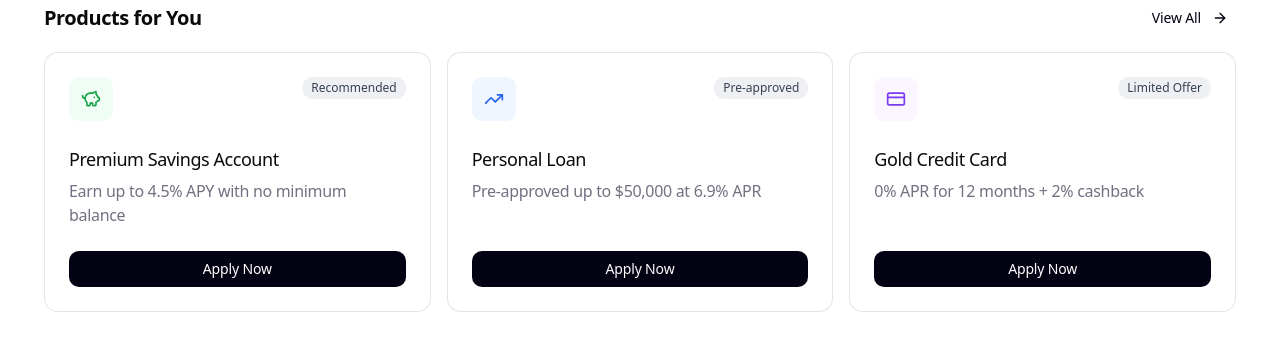
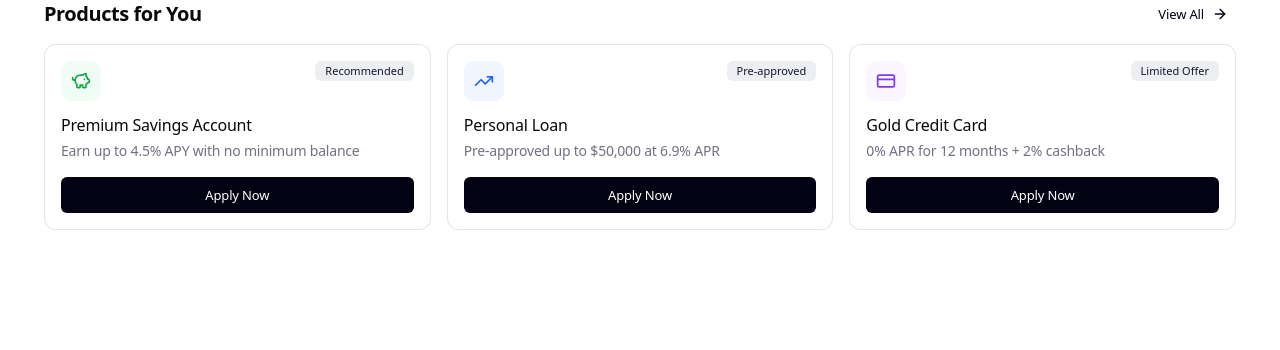
Before and after one commit to Pardhu-Guttula/BankingApplication, a React (Vite) app in the folder frontend/: page / in a window 1280 px wide. Shown: the top 350 px of the page. Built offline with nearby package versions, Linux system fonts and the light colour scheme.

Commit message:
feat: update generated React code from Figma conversion
Auto-generated by ADAM Figma2Code pipeline.
Files: 8 components + scaffold

```diff
--- a/frontend/src/components/ProductsForYou.jsx
+++ b/frontend/src/components/ProductsForYou.jsx
@@ -1,91 +1,103 @@
 import React from "react";
+import { CreditCard, PiggyBank, TrendingUp } from "lucide-react";
 import { useIntl } from "react-intl";
-import { CreditCard, PiggyBank, TrendingUp } from "lucide-react";
 import SectionHeader from "./layout/SectionHeader";
-import ProductCard from "./ui/ProductCard";
+import ProductCardsGrid from "./ui/ProductCardsGrid";
 
-const imgIcon = "https://www.figma.com/api/mcp/asset/f9132af7-93cf-4ada-880c-ac114ff9d89a";
-const imgVector = "https://www.figma.com/api/mcp/asset/ebc808cb-f10b-46ef-8fd6-b960fb0a4bdd";
-const imgVector1 = "https://www.figma.com/api/mcp/asset/e258c38e-2f44-49f0-ae2b-648aa0ed4e5e";
-const imgVector2 = "https://www.figma.com/api/mcp/asset/8dc30c87-5c66-4fc7-9574-be3036977f47";
-const imgVector3 = "https://www.figma.com/api/mcp/asset/7b0d491a-997c-4ada-880c-ac114ff9d89a";
-const imgVector4 = "https://www.figma.com/api/mcp/asset/be4bfb3d-e806-49b0-9bdd-cf8a7381218b";
-const imgVector5 = "https://www.figma.com/api/mcp/asset/f59bafbd-117e-4135-b687-3b75e2deac1e";
-const imgVector6 = "https://www.figma.com/api/mcp/asset/457e0f04-4d87-44c5-858a-2b1bf7c9e275";
+const imgIcon =
+  "https://www.figma.com/api/mcp/asset/bffbf5dd-411e-4a74-b982-ba209d6aab34";
+const imgVector =
+  "https://www.figma.com/api/mcp/asset/cad4723f-bd80-4d78-ab5c-afe437975a47";
+const imgVector1 =
+  "https://www.figma.com/api/mcp/asset/299eec6f-044a-4ce5-b46f-8bb1fe607c3c";
+const imgVector2 =
+  "https://www.figma.com/api/mcp/asset/ab6f769a-6084-4cc5-9a5e-810a5298657d";
+const imgVector3 =
+  "https://www.figma.com/api/mcp/asset/ab6f769a-6084-4cc5-9a5e-810a5298657d";
+const imgVector4 =
+  "https://www.figma.com/api/mcp/asset/f2f8c4ff-1f92-47fc-9d49-749dce9644e5";
+const imgVector5 =
+  "https://www.figma.com/api/mcp/asset/ea0a3d9e-400f-4689-a0e1-75aa974bd218";
+const imgVector6 =
+  "https://www.figma.com/api/mcp/asset/a0432b05-c92f-4469-ba09-3011398aaa63";
 
-export default function ProductsForYou() {
+export default function ProductsForYou({
+  title,
+  products,
+  onViewAll = () => {},
+}) {
   const intl = useIntl();
 
-  const title = intl.formatMessage({ id: "productsForYou.title" });
-  const actionLabel = intl.formatMessage({ id: "productsForYou.viewAll" });
+  const resolvedTitle =
+    title ?? intl.formatMessage({ id: "productsForYou.title" });
 
-  const products = [
+  const resolvedProducts =
+    products ??
+    [
       {
-      id: "savings",
+        id: "premium-savings",
         icon: PiggyBank,
-      iconBgClass: "bg-[#F0FDF4]",
-      iconColorClass: "text-[#16A34A]",
+        iconTileBg: "#F0FDF4",
+        iconColor: "#16A34A",
         badge: intl.formatMessage({ id: "productsForYou.badgeRecommended" }),
-      title: intl.formatMessage({ id: "productsForYou.productSavingsTitle" }),
-      description: intl.formatMessage({ id: "productsForYou.productSavingsDescription" }),
+        title: intl.formatMessage({ id: "productsForYou.premiumSavingsTitle" }),
+        description: intl.formatMessage({
+          id: "productsForYou.premiumSavingsDescription",
+        }),
         ctaLabel: intl.formatMessage({ id: "common.applyNow" }),
+        onCta: () => {},
       },
       {
-      id: "loan",
+        id: "personal-loan",
         icon: TrendingUp,
-      iconBgClass: "bg-[#EFF6FF]",
-      iconColorClass: "text-[#2563EB]",
+        iconTileBg: "#EFF6FF",
+        iconColor: "#2563EB",
         badge: intl.formatMessage({ id: "productsForYou.badgePreApproved" }),
-      title: intl.formatMessage({ id: "productsForYou.productLoanTitle" }),
-      description: intl.formatMessage({ id: "productsForYou.productLoanDescription" }),
+        title: intl.formatMessage({ id: "productsForYou.personalLoanTitle" }),
+        description: intl.formatMessage({
+          id: "productsForYou.personalLoanDescription",
+        }),
         ctaLabel: intl.formatMessage({ id: "common.applyNow" }),
+        onCta: () => {},
       },
       {
-      id: "card",
+        id: "gold-card",
         icon: CreditCard,
-      iconBgClass: "bg-[#FAF5FF]",
-      iconColorClass: "text-[#7C3AED]",
+        iconTileBg: "#FAF5FF",
+        iconColor: "#7C3AED",
         badge: intl.formatMessage({ id: "productsForYou.badgeLimitedOffer" }),
-      title: intl.formatMessage({ id: "productsForYou.productCardTitle" }),
-      description: intl.formatMessage({ id: "productsForYou.productCardDescription" }),
+        title: intl.formatMessage({ id: "productsForYou.goldCardTitle" }),
+        description: intl.formatMessage({
+          id: "productsForYou.goldCardDescription",
+        }),
         ctaLabel: intl.formatMessage({ id: "common.applyNow" }),
+        onCta: () => {},
       },
     ];
 
-  const onViewAll = () => {};
-  const onProductCta = () => {};
-
   return (
     <section className="w-full">
-      <div className="mx-auto flex w-full max-w-[1192px] flex-col gap-4">
-        <SectionHeader title={title} actionLabel={actionLabel} onAction={onViewAll} />
-
-        <div className="grid grid-cols-1 gap-4 md:grid-cols-2 lg:grid-cols-3">
-          {products.map((p) => (
-            <ProductCard
-              key={p.id}
-              icon={p.icon}
-              iconBgClass={p.iconBgClass}
-              iconColorClass={p.iconColorClass}
-              badge={p.badge}
-              title={p.title}
-              description={p.description}
-              ctaLabel={p.ctaLabel}
-              onCta={() => onProductCta(p.id)}
+      <div className="mx-auto w-full max-w-[1192px] px-0 py-0">
+        <div className="flex w-full flex-col gap-4">
+          <SectionHeader
+            title={resolvedTitle}
+            actionLabel={intl.formatMessage({ id: "common.viewAll" })}
+            onAction={onViewAll}
           />
-          ))}
+          <ProductCardsGrid products={resolvedProducts} />
         </div>
       </div>
 
-      {/* Preserved Figma MCP assets (not used after icon conversion, kept per requirements) */}
-      <img src={imgIcon} alt="" className="hidden" />
-      <img src={imgVector} alt="" className="hidden" />
-      <img src={imgVector1} alt="" className="hidden" />
-      <img src={imgVector2} alt="" className="hidden" />
-      <img src={imgVector3} alt="" className="hidden" />
-      <img src={imgVector4} alt="" className="hidden" />
-      <img src={imgVector5} alt="" className="hidden" />
-      <img src={imgVector6} alt="" className="hidden" />
+      <div className="sr-only" aria-hidden="true">
+        <img alt="" src={imgIcon} />
+        <img alt="" src={imgVector} />
+        <img alt="" src={imgVector1} />
+        <img alt="" src={imgVector2} />
+        <img alt="" src={imgVector3} />
+        <img alt="" src={imgVector4} />
+        <img alt="" src={imgVector5} />
+        <img alt="" src={imgVector6} />
+      </div>
     </section>
   );
 }
--- a/frontend/src/components/layout/SectionHeader.jsx
+++ b/frontend/src/components/layout/SectionHeader.jsx
@@ -1,23 +1,32 @@
 import React from "react";
+import { ArrowRight } from "lucide-react";
 import { useIntl } from "react-intl";
-import { ArrowRight } from "lucide-react";
 
-export default function SectionHeader({ title, actionLabel, onAction = () => {} }) {
+export default function SectionHeader({
+  title,
+  actionLabel,
+  onAction = () => {},
+}) {
   const intl = useIntl();
 
+  const resolvedTitle =
+    title ?? intl.formatMessage({ id: "sectionHeader.title" });
+  const resolvedActionLabel =
+    actionLabel ?? intl.formatMessage({ id: "common.viewAll" });
+
   return (
-    <header className="flex items-center justify-between gap-6">
-      <h2 className="text-[20px] font-bold leading-[28px] tracking-[-0.4492px] text-[#0a0a0a]">
-        {title}
+    <header className="flex w-full items-center justify-between">
+      <h2 className="text-[20px] font-bold leading-7 tracking-[-0.4492px] text-[#0A0A0A]">
+        {resolvedTitle}
       </h2>
 
       <button
         type="button"
         onClick={onAction}
-        className="inline-flex h-9 items-center gap-[11px] rounded-[8px] px-2 text-[14px] font-medium leading-[20px] tracking-[-0.1504px] text-[#030213] transition-colors hover:bg-black/5 focus:outline-none focus-visible:ring-2 focus-visible:ring-[#111827]/20"
-        aria-label={actionLabel || intl.formatMessage({ id: "productsForYou.viewAll" })}
+        className="inline-flex items-center gap-2 rounded-md px-2 py-1 text-[13px] font-medium leading-5 tracking-[-0.1504px] text-[#030213] hover:bg-black/5 focus:outline-none focus-visible:ring-2 focus-visible:ring-black/20"
+        aria-label={resolvedActionLabel}
       >
-        <span>{actionLabel}</span>
+        <span>{resolvedActionLabel}</span>
         <ArrowRight className="h-4 w-4" aria-hidden="true" />
       </button>
     </header>
--- a/frontend/src/components/ui/BadgePill.jsx
+++ /dev/null
@@ -1,15 +0,0 @@
-import React from "react";
-import { useIntl } from "react-intl";
-
-export default function BadgePill({ children }) {
-  const intl = useIntl();
-
-  return (
-    <span
-      className="inline-flex items-center justify-center rounded-full bg-[#EEF0F4] px-[9px] py-[3px] text-[12px] font-medium leading-[16px] text-[#374151]"
-      aria-label={intl.formatMessage({ id: "badgePill.label" })}
-    >
-      {children}
-    </span>
-  );
-}
--- a/frontend/src/components/ui/IconTile.jsx
+++ /dev/null
@@ -1,15 +0,0 @@
-import React from "react";
-import { useIntl } from "react-intl";
-
-export default function IconTile({ icon: IconComp, bgClass, iconClass }) {
-  const intl = useIntl();
-
-  return (
-    <div
-      className={`flex h-11 w-11 items-center justify-center rounded-[10px] ${bgClass}`}
-      aria-label={intl.formatMessage({ id: "iconTile.label" })}
-    >
-      <IconComp className={`h-5 w-5 ${iconClass}`} aria-hidden="true" />
-    </div>
-  );
-}
--- a/frontend/src/components/ui/PrimaryButton.jsx
+++ /dev/null
@@ -1,17 +0,0 @@
-import React from "react";
-import { useIntl } from "react-intl";
-
-export default function PrimaryButton({ children, onClick = () => {}, ariaLabel }) {
-  const intl = useIntl();
-
-  return (
-    <button
-      type="button"
-      aria-label={ariaLabel || intl.formatMessage({ id: "primaryButton.ariaLabel" })}
-      onClick={onClick}
-      className="inline-flex h-[36px] w-full items-center justify-center rounded-[10px] bg-[#030213] px-4 text-[14px] font-medium leading-[20px] tracking-[-0.1504px] text-white transition-colors hover:bg-[#0B0D1A] focus:outline-none focus-visible:ring-2 focus-visible:ring-[#111827]/20"
-    >
-      {children}
-    </button>
-  );
-}
--- a/frontend/src/components/ui/ProductCard.jsx
+++ b/frontend/src/components/ui/ProductCard.jsx
@@ -1,13 +1,11 @@
 import React from "react";
 import { useIntl } from "react-intl";
-import IconTile from "./IconTile";
-import BadgePill from "./BadgePill";
-import PrimaryButton from "./PrimaryButton";
+import StatusBadge from "./StatusBadge";
 
 export default function ProductCard({
   icon,
-  iconBgClass,
-  iconColorClass,
+  iconTileBg = "#F0FDF4",
+  iconColor = "#16A34A",
   badge,
   title,
   description,
@@ -16,29 +14,41 @@ export default function ProductCard({
 }) {
   const intl = useIntl();
 
-  const resolvedCtaLabel = ctaLabel || intl.formatMessage({ id: "common.applyNow" });
+  const IconComp = icon;
+
+  const resolvedCtaLabel =
+    ctaLabel ?? intl.formatMessage({ id: "common.applyNow" });
 
   return (
-    <article className="flex h-full flex-col rounded-[14px] border border-black/10 bg-white p-6">
+    <article className="flex flex-col rounded-[12px] border border-black/10 bg-white p-4">
       <div className="flex items-start justify-between">
-        <IconTile icon={icon} bgClass={iconBgClass} iconClass={iconColorClass} />
-        <BadgePill>{badge}</BadgePill>
+        <div
+          className="flex h-10 w-10 items-center justify-center rounded-[10px]"
+          style={{ backgroundColor: iconTileBg }}
+          aria-hidden="true"
+        >
+          <IconComp className="h-5 w-5" style={{ color: iconColor }} />
+        </div>
+
+        <StatusBadge label={badge} />
       </div>
 
-      <div className="mt-6">
-        <h3 className="text-[18px] font-medium leading-[28px] tracking-[-0.4395px] text-[#0a0a0a]">
+      <div className="mt-3">
+        <h3 className="text-[16px] font-medium leading-6 tracking-[-0.2px] text-[#0A0A0A]">
           {title}
         </h3>
-        <p className="mt-[6px] text-[16px] font-normal leading-[24px] tracking-[-0.3125px] text-[#717182]">
+        <p className="mt-1 text-[14px] font-normal leading-5 tracking-[-0.2px] text-[#717182]">
           {description}
         </p>
       </div>
 
-      <div className="mt-auto pt-6">
-        <PrimaryButton ariaLabel={`${resolvedCtaLabel}: ${title}`} onClick={onCta}>
-          {resolvedCtaLabel}
-        </PrimaryButton>
-      </div>
+      <button
+        type="button"
+        onClick={onCta}
+        className="mt-4 h-9 w-full rounded-md bg-[#030213] text-[13px] font-medium leading-5 tracking-[-0.1504px] text-white hover:bg-black focus:outline-none focus-visible:ring-2 focus-visible:ring-black/20"
+      >
+        {resolvedCtaLabel}
+      </button>
     </article>
   );
 }
--- /dev/null
+++ b/frontend/src/components/ui/ProductCardsGrid.jsx
@@ -0,0 +1,15 @@
+import React from "react";
+import { useIntl } from "react-intl";
+import ProductCard from "./ProductCard";
+
+export default function ProductCardsGrid({ products = [] }) {
+  useIntl(); // present per i18n rule; this component renders passed-in content
+
+  return (
+    <div className="grid w-full grid-cols-1 gap-4 md:grid-cols-2 lg:grid-cols-3">
+      {products.map((p) => (
+        <ProductCard key={p.id} {...p} />
+      ))}
+    </div>
+  );
+}
--- /dev/null
+++ b/frontend/src/components/ui/StatusBadge.jsx
@@ -0,0 +1,12 @@
+import React from "react";
+import { useIntl } from "react-intl";
+
+export default function StatusBadge({ label }) {
+  useIntl(); // present per i18n rule; label is passed in already localized by caller
+
+  return (
+    <span className="inline-flex items-center justify-center rounded-md bg-[#ECEEF2] px-[10px] py-[2px] text-[11px] font-medium leading-4 text-[#111827]">
+      {label}
+    </span>
+  );
+}
--- a/frontend/src/i18n/messages/en.json
+++ b/frontend/src/i18n/messages/en.json
@@ -1,17 +1,15 @@
 {
-  "badgePill.label": "Badge",
   "common.applyNow": "Apply Now",
-  "iconTile.label": "Icon",
-  "primaryButton.ariaLabel": "Primary action",
+  "common.viewAll": "View All",
   "productsForYou.badgeLimitedOffer": "Limited Offer",
   "productsForYou.badgePreApproved": "Pre-approved",
   "productsForYou.badgeRecommended": "Recommended",
-  "productsForYou.productCardDescription": "0% APR for 12 months + 2% cashback",
-  "productsForYou.productCardTitle": "Gold Credit Card",
-  "productsForYou.productLoanDescription": "Pre-approved up to $50,000 at 6.9% APR",
-  "productsForYou.productLoanTitle": "Personal Loan",
-  "productsForYou.productSavingsDescription": "Earn up to 4.5% APY with no minimum balance",
-  "productsForYou.productSavingsTitle": "Premium Savings Account",
+  "productsForYou.goldCardDescription": "0% APR for 12 months + 2% cashback",
+  "productsForYou.goldCardTitle": "Gold Credit Card",
+  "productsForYou.personalLoanDescription": "Pre-approved up to $50,000 at 6.9% APR",
+  "productsForYou.personalLoanTitle": "Personal Loan",
+  "productsForYou.premiumSavingsDescription": "Earn up to 4.5% APY with no minimum balance",
+  "productsForYou.premiumSavingsTitle": "Premium Savings Account",
   "productsForYou.title": "Products for You",
-  "productsForYou.viewAll": "View All"
+  "sectionHeader.title": "Products for You"
 }
```
Lines whose indentation alone changed are shown as unchanged.
